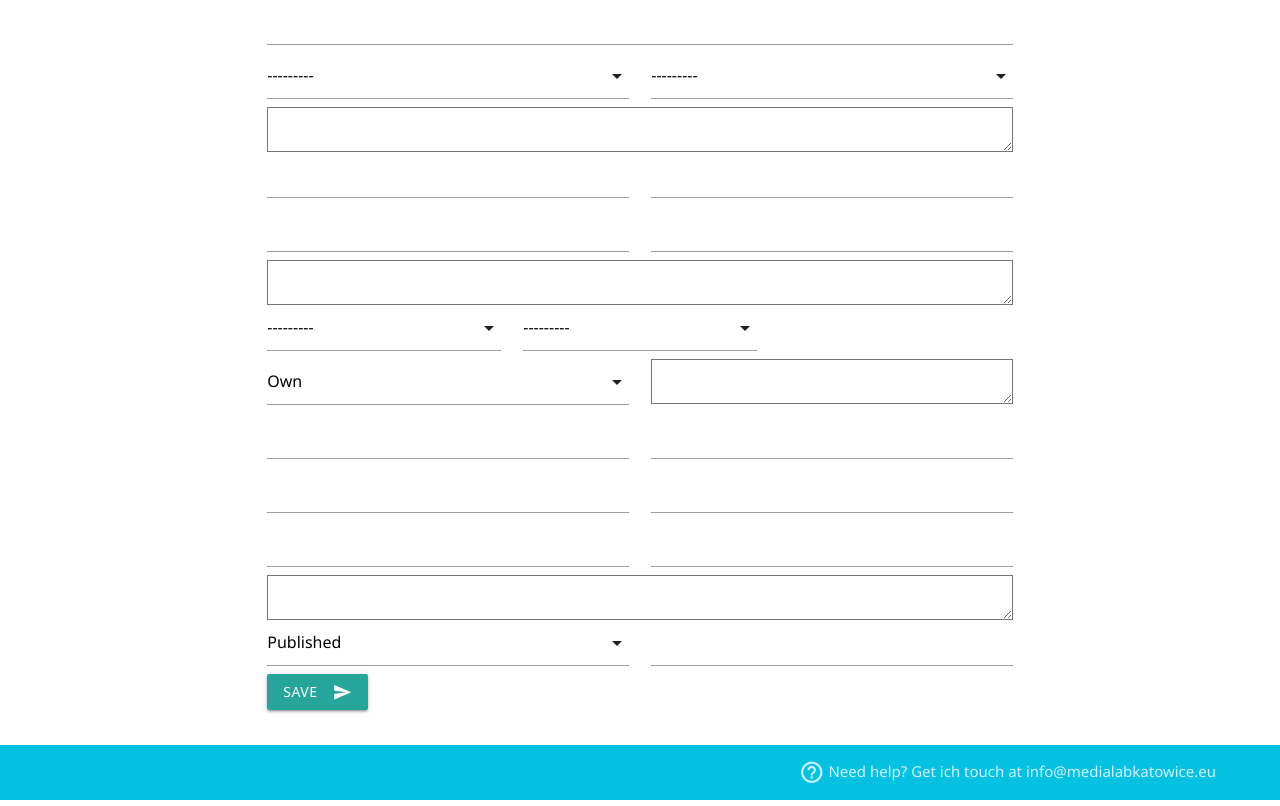
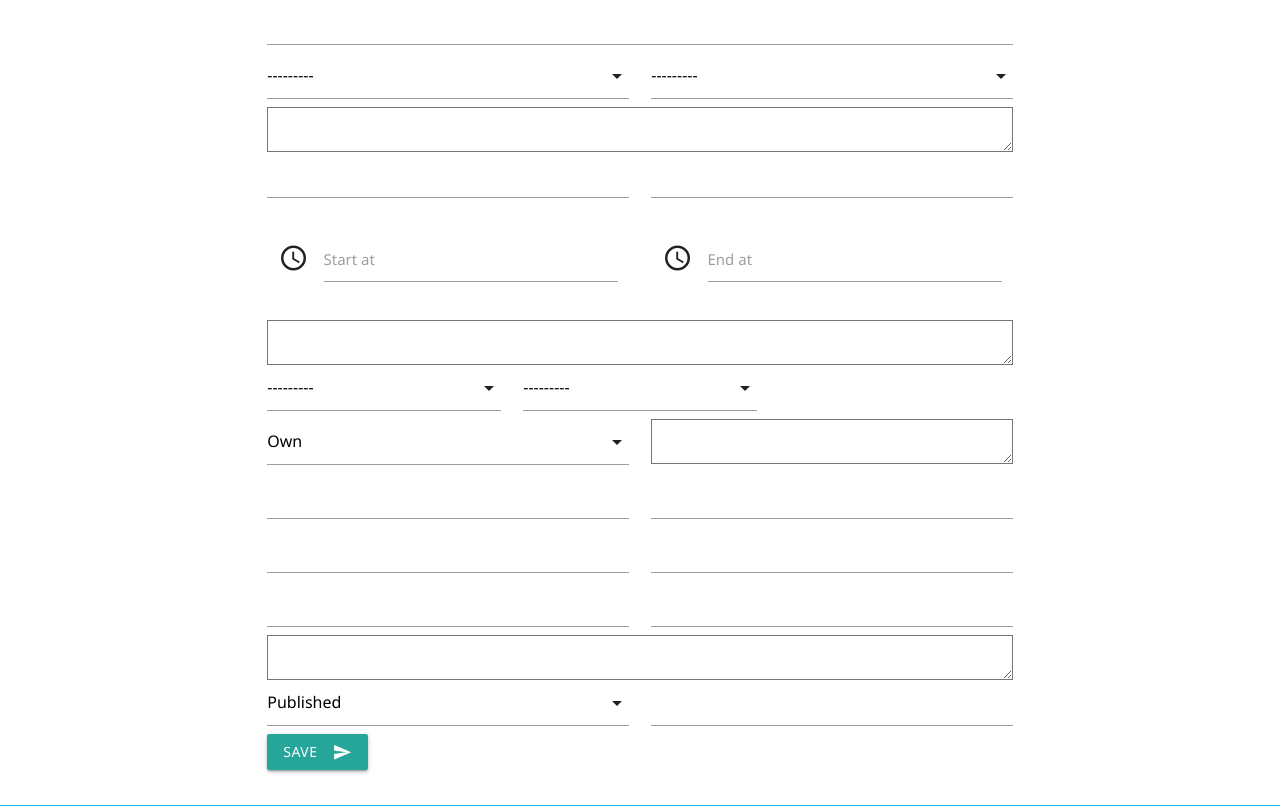
Before and after one commit to karolow/event-manager, a Django app: page /events/new/ in a window 1280 px wide. Shown: the part 211-1017 px from the top of the page. Run offline with Django 3.2, Linux system fonts and the light colour scheme; the visitor is signed in with stand-in values (Sample User, id 1); data that the repository does not hold is empty.

Commit message:
add materializecss datetime picker

```diff
--- a/website/config/settings.py
+++ b/website/config/settings.py
@@ -11,6 +11,8 @@ https://docs.djangoproject.com/en/3.1/ref/settings/
 """
 
 import os
+from django.conf.global_settings import DATETIME_INPUT_FORMATS
+
 from pathlib import Path
 from environ import Env
 
@@ -168,3 +170,7 @@ ACCOUNT_FORMS = {'signup': 'users.forms.ExtendedSignupForm'}
 # custom context processor
 CONTACT_EMAIL = 'info@medialabkatowice.eu'
 PROJECT_NAME = 'Event Manager'
+
+# DateTime Picker (MaterializeCSS)
+# ISO 8601 datetime format to accept html5 datetime input values
+DATETIME_INPUT_FORMATS += ["%Y-%m-%d %H:%M:%S", "%Y-%m-%d %H:%M"]
--- a/website/templates/event.html
+++ b/website/templates/event.html
@@ -27,11 +27,23 @@
         </div>
       </div>
       <div class="row">
-        <div class="col s12 m6">
-          {{ form.start_at|materializecss }}
+        <div class="input-field col s12 m6">
+          <div id="{{ form.start_at.name }}">
+            <div class="input-field col s12">
+              <i class="material-icons prefix">schedule</i>
+              <input type="text" id="id_{{ form.start_at.name }}" name="{{ form.start_at.name }}" value="{{ form.start_at.value|date:'Y-m-d H:i' }}" class=" validate">
+              <label for="id_{{ form.start_at.name }}">{{ form.start_at.label }}</label>
+            </div>
+          </div>
         </div>
-        <div class="col s12 m6">
-          {{ form.end_at|materializecss }}
+        <div class="input-field col s12 m6">
+          <div id="{{ form.end_at.name }}">
+            <div class="input-field col s12">
+              <i class="material-icons prefix">schedule</i>
+              <input type="text" id="id_{{ form.end_at.name }}" name="{{ form.end_at.name }}" value="{{ form.end_at.value|date:'Y-m-d H:i' }}" class=" validate">
+              <label for="id_{{ form.end_at.name }}">{{ form.end_at.label }}</label>
+            </div>
+          </div>
         </div>
       </div>
       {{ form.timetable|materializecss }}
@@ -92,13 +104,39 @@
     </form>
   </div>
 </div>
+
+<script>
+    jQuery(document).ready(function(){
+
+        // Initialize materialize data picker
+        var dummyTime = null;
+        var currentDateElem = null;
+        var dateObj = new Date();
+
+        jQuery('#id_start_at,#id_end_at').datepicker({
+            format: 'yyyy-mm-dd',
+            onClose: function () {
+                currentDateElem = this.el;
+                if(currentDateElem.value !== '') {
+                    $('body').append('<input type="hidden" id="dummyTime">')
+                    dummyTime = $("#dummyTime");
+                    dummyTime.timepicker({
+                        twelveHour: false,
+                        onCloseEnd: function () {
+                            var time = dummyTime.val();
+                            if (time === '') {
+                                time = dateObj.getHours() + ':' + (dateObj.getMinutes() < 10 ? '0' + dateObj.getMinutes() : dateObj.getMinutes() );
+                            }
+                            currentDateElem.value = currentDateElem.value.replace(/\s\d{2}:\d{2}/, '') + ' ' + time;
+                            currentDateElem = null;
+                            dummyTime.remove()
+                        }
+                    });
+                    dummyTime.trigger('click');
+                }
+            }
+        });
+
+    });
+</script>
 {% endblock content %}
-{{ form.|materializecss }}
-<div class="row">
-  <div class="col s12 m6">
-    {{ form.|materializecss }}
-  </div>
-  <div class="col s12 m6">
-    {{ form.|materializecss }}
-  </div>
-</div>
```
